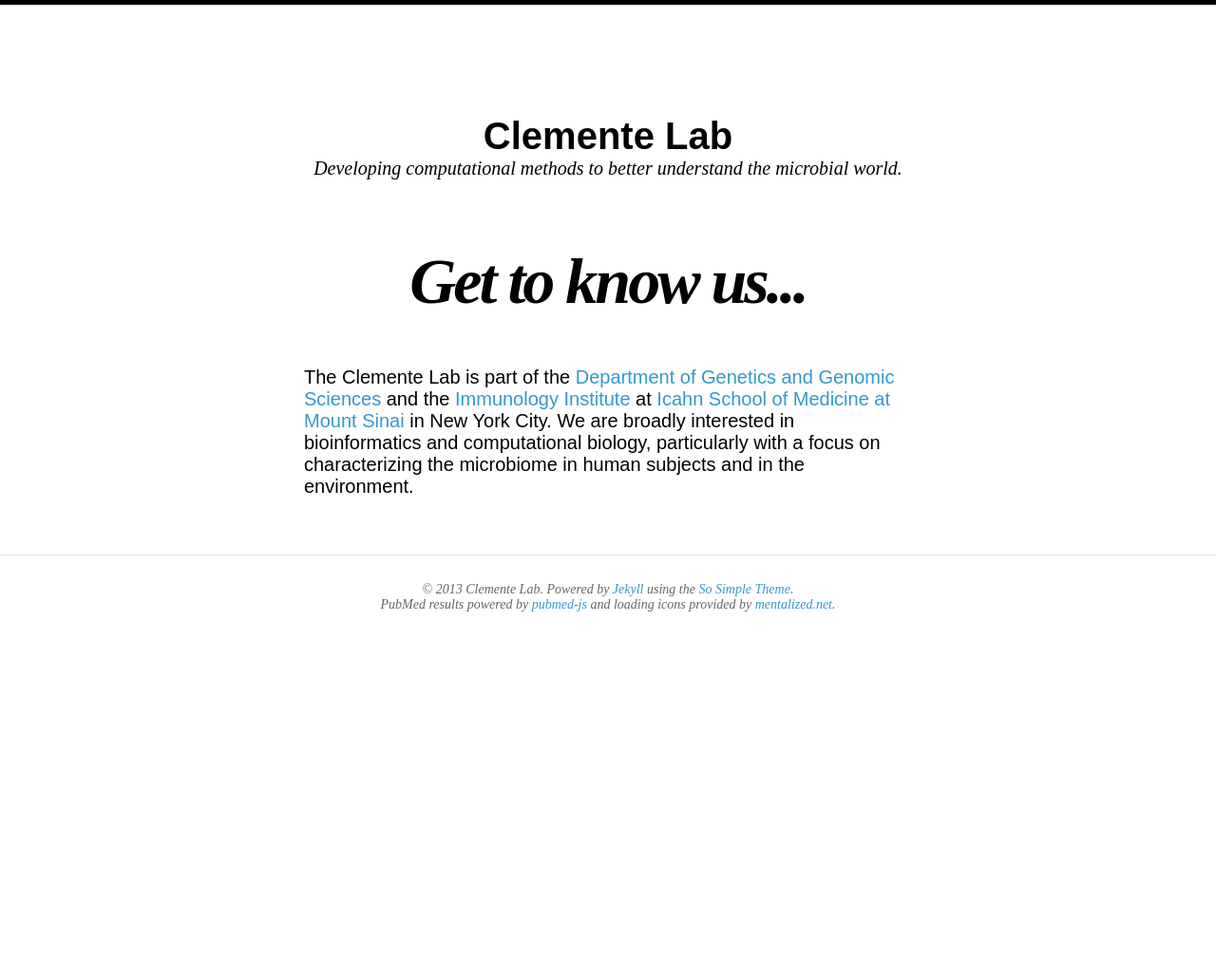
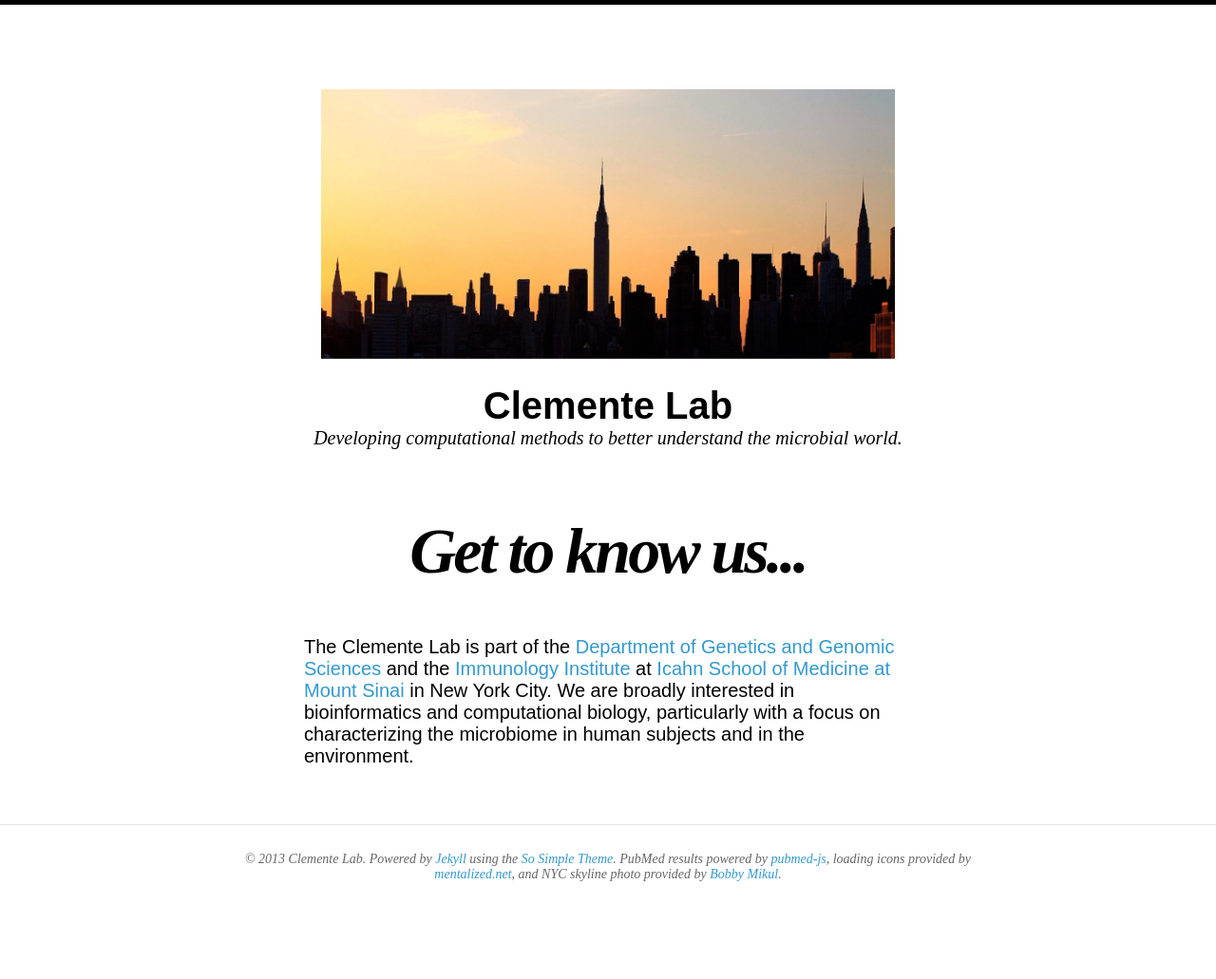
Before and after one commit to clemente-lab/clemente-lab.github.com, a Jekyll site: the page built from index.html, in a window 1280 px wide. Shown: the whole page at 95% size. Built offline with Jekyll 4.4.1, drawn with Linux system fonts in a browser that asks for light colours; nearby versions of some CDN libraries; Markdown is read by kramdown in place of the engine named in the settings; before the commit the page ends 900 px from its top, so only the background shows below that.

Commit message:
Added skyline banner and openings page.

```diff
--- a/_config.yml
+++ b/_config.yml
@@ -37,6 +37,8 @@ links:
     url: /publications
   - title: Software
     url: /software
+  - title: Openings
+    url: /openings
   - title: Contact
     url: /contact
 
--- a/_includes/footer.html
+++ b/_includes/footer.html
@@ -1,6 +1,7 @@
 <span>
   &copy; {{ site.time | date: '%Y' }} {{ site.owner.name }}. Powered by <a href="http://jekyllrb.com">Jekyll</a> using the <a href="http://mademistakes.com/">So Simple Theme</a>.
-  <br />PubMed results powered by <a href="https://github.com/ebolyen/pubmed-js">pubmed-js</a> and loading icons provided by <a href="http://mentalized.net/activity-indicators/">mentalized.net</a>.
+  PubMed results powered by <a href="https://github.com/ebolyen/pubmed-js">pubmed-js</a>, loading icons provided by <a href="http://mentalized.net/activity-indicators/">mentalized.net</a>,
+  and NYC skyline photo provided by <a href="http://www.publicdomainpictures.net/view-image.php?image=12916&picture=skyline">Bobby Mikul</a>.
 </span>
 <div class="social-icons">
 	{% if site.owner.twitter %}<a href="http://twitter.com/{{ site.owner.twitter }}" title="{{ site.owner.name}} on Twitter" target="_blank"><i class="icon-twitter icon-2x"></i></a>{% endif %}
--- a/_includes/navigation.html
+++ b/_includes/navigation.html
@@ -12,6 +12,8 @@
 <header class="masthead">
 	<div class="wrap">
 		<!--<a href="{{ site.url }}" class="site-logo" rel="home" title="{{ site.title }}"><img src="{{ site.url }}/images/{{ site.logo }}" width="200" height="200" class="animated fadeInUp"></a>-->
+		<a href="{{ site.url }}" class="site-logo" rel="home"><img
+                  src="{{ site.url }}/images/ny-skyline-photo.jpg" width="604" height="284" class="animated fadeInUp"></a>
 		<h1 class="site-title animated fadeIn"><a href="{{ site.url }}">{{ site.title }}</a></h1>
 		<h2 class="site-description animated fadeIn">{{ site.description }}</h2>
 	</div>
--- a/assets/css/main.css
+++ b/assets/css/main.css
@@ -2573,8 +2573,8 @@ body {
   }
 }
 .site-logo img {
-  width: 100px;
-  height: 100px;
+  width: 302px;
+  height: 142px;
   -webkit-animation-duration: 1s;
   -moz-animation-duration: 1s;
   -o-animation-duration: 1s;
@@ -2583,26 +2583,17 @@ body {
   -moz-animation-delay: .05s;
   -o-animation-delay: .05s;
   animation-delay: .05s;
-  -webkit-border-radius: 100px;
-  -moz-border-radius: 100px;
-  border-radius: 100px;
 }
 @media only screen and (min-width: 48em) {
   .site-logo img {
-    width: 150px;
-    height: 150px;
-    -webkit-border-radius: 150px;
-    -moz-border-radius: 150px;
-    border-radius: 150px;
+    width: 453px;
+    height: 213px;
   }
 }
 @media only screen and (min-width: 62.5em) {
   .site-logo img {
-    width: 200px;
-    height: 200px;
-    -webkit-border-radius: 200px;
-    -moz-border-radius: 200px;
-    border-radius: 200px;
+    width: 604px;
+    height: 284px;
   }
 }
 .site-title {
@@ -2923,6 +2914,9 @@ span + .entry-title {
   font-size: 0.625rem;
 }
 .footer-wrapper {
+  max-width: 27.5em;
+  padding-right: 20px;
+  padding-left: 20px;
   *zoom: 1;
   margin: 2em auto;
   text-align: center;
@@ -2932,6 +2926,18 @@ span + .entry-title {
   font-style: italic;
   color: #666666;
 }
+@media only screen and (min-width: 48em) {
+  .footer-wrapper {
+    max-width: 45.5em;
+    padding-right: 60px;
+    padding-left: 60px;
+  }
+}
+@media only screen and (min-width: 62.5em) {
+  .footer-wrapper {
+    max-width: 60em;
+  }
+}
 .footer-wrapper:before,
 .footer-wrapper:after {
   display: table;
```
Also changed, not shown: assets/less/page.less (+17 -9 lines), openings.md (added, +11 -0 lines), images/ny-skyline-photo.jpg (added).
